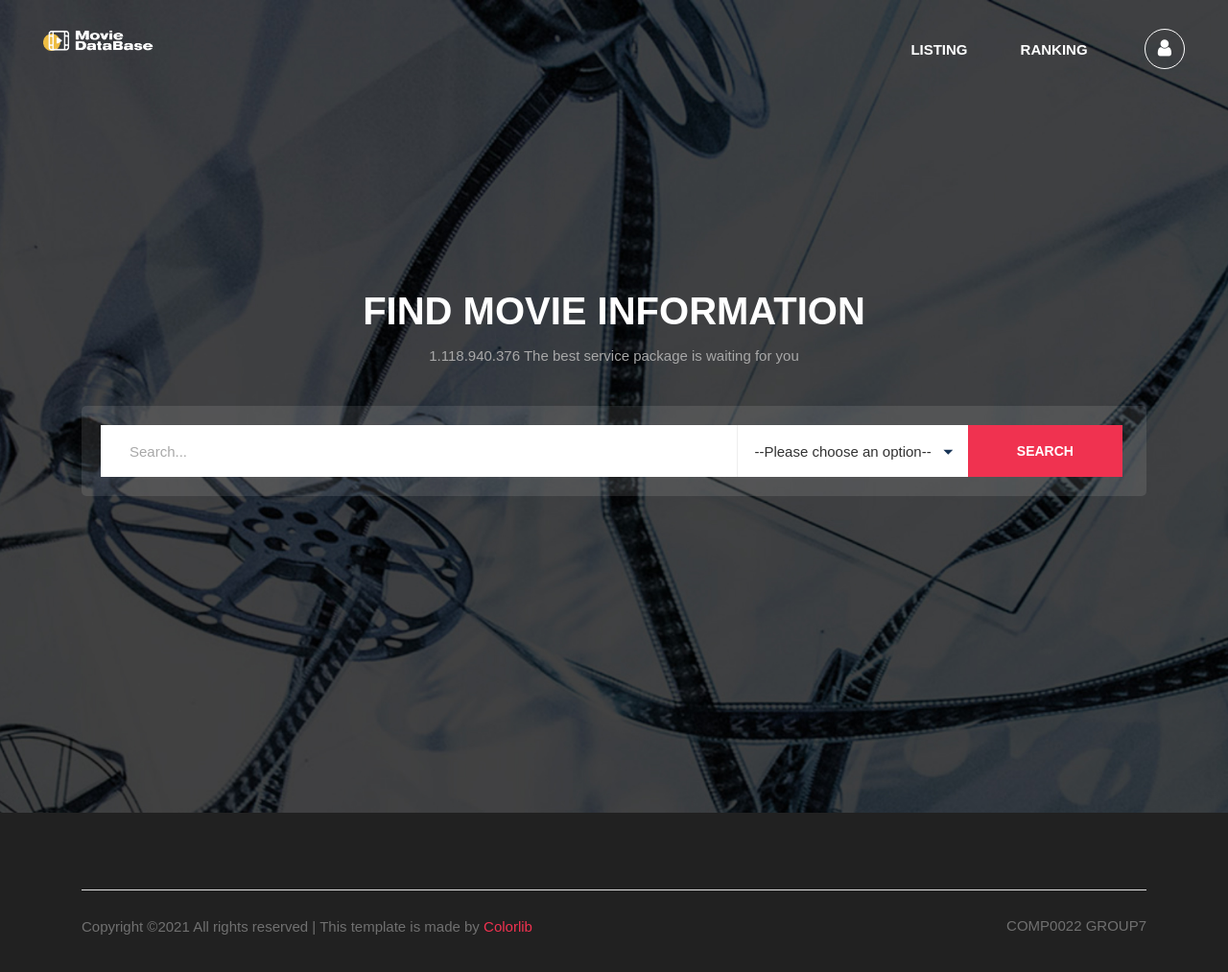
After one commit to jychen1002/COMP0022_GroupProject, a PHP site: page /index.php in a window 1280 px wide. The commit adds this page. Shown: the whole page at 96% size. Run offline with PHP 8.4, Linux system fonts and the light colour scheme.

Commit message:
index and search connection

```diff
--- a/Movie_Report.php
+++ b/Movie_Report.php
@@ -12,7 +12,7 @@
   </body>
 </html>
 <?php
-    $connection = mysqli_connect('127.0.0.1','root','','newDB');
+    $connection = mysqli_connect('127.0.0.1','root','Amy2000718!','Movie_Database');
     $keywords=$_POST['keywords'];
     $sql="SELECT*FROM movies_info WHERE title like '%".$keywords."%'";
     $result=mysqli_query($connection,$sql);
--- /dev/null
+++ b/index.php
@@ -0,0 +1,137 @@
+<!DOCTYPE html>
+<html lang="zxx">
+
+<head>
+    <meta charset="UTF-8">
+    <meta name="description" content="Directing Template">
+    <meta name="keywords" content="Directing, unica, creative, html">
+    <meta name="viewport" content="width=device-width, initial-scale=1.0">
+    <meta http-equiv="X-UA-Compatible" content="ie=edge">
+    <title>Directing | Template</title>
+
+    <!-- Google Font -->
+    <link href="https://fonts.googleapis.com/css2?family=Open+Sans:wght@400;600;700;800&display=swap" rel="stylesheet">
+
+    <!-- Css Styles -->
+    <link rel="stylesheet" href="css/bootstrap.min.css" type="text/css">
+    <link rel="stylesheet" href="css/font-awesome.min.css" type="text/css">
+    <link rel="stylesheet" href="css/elegant-icons.css" type="text/css">
+    <link rel="stylesheet" href="css/flaticon.css" type="text/css">
+    <link rel="stylesheet" href="css/nice-select.css" type="text/css">
+    <link rel="stylesheet" href="css/barfiller.css" type="text/css">
+    <link rel="stylesheet" href="css/magnific-popup.css" type="text/css">
+    <link rel="stylesheet" href="css/jquery-ui.min.css" type="text/css">
+    <link rel="stylesheet" href="css/owl.carousel.min.css" type="text/css">
+    <link rel="stylesheet" href="css/slicknav.min.css" type="text/css">
+    <link rel="stylesheet" href="css/style.css" type="text/css">
+</head>
+
+<body>
+    <!-- Page Preloder -->
+    <div id="preloder">
+        <div class="loader"></div>
+    </div>
+
+    <!-- Header Section Begin -->
+    <header class="header">
+        <div class="container-fluid">
+            <div class="row">
+                <div class="col-lg-3 col-md-3">
+                    <div class="header__logo">
+                        <a href="./index.html"><img src="img/logo.png" width="50%" height="50%" alt=""></a>
+                    </div>
+                </div>
+                <div class="col-lg-9 col-md-9">
+                    <div class="header__nav">
+                        <nav class="header__menu mobile-menu">
+                            <ul>
+                                <li><a href="./listing.html">LISTING</a>
+                                <li><a href=#>RANKING</a>
+                                    <ul class="dropdown">
+                                        <li><a href="./popular.html">THE MOST POPULAR FILMS</a></li>
+                                    </ul>
+                            </ul>
+                        </nav>
+                        <div class="header__menu__right">
+                            <a href="signin.html" class="login-btn"><i class="fa fa-user"></i></a>
+                        </div>
+                    </div>
+                </div>
+            </div>
+            <div id="mobile-menu-wrap"></div>
+        </div>
+    </header>
+    <!-- Header Section End -->
+
+    <!-- Hero Section Begin -->
+    <section class="hero set-bg" data-setbg="img/bg.jpg">
+        <div class="container">
+            <div class="row">
+                <div class="col-lg-12">
+                    <div class="hero__text">
+                        <div class="section-title">
+                            <h2>FIND MOVIE INFORMATION</h2>
+                            <p>1.118.940.376 The best service package is waiting for you</p>
+                        </div>
+                        <div class="hero__search__form">
+                            <form action="search.php" method="post">
+                                <input type="text" placeholder="Search..." name="keywords">
+                                <div class="select__option">
+                                    <select name="select_option">
+                                        <option value="">--Please choose an option--</option>
+                                        <option value="1">Movie name</option>
+                                        <option value="2">Genres</option>
+                                        <option value="3">Tags</option>
+                                    </select>
+                                </div>
+                                <button type="submit">Search</button>
+                            </form>
+                        </div>
+                    </div>
+                </div>
+            </div>
+        </div>
+    </section>
+    <!-- Hero Section End -->
+
+    <!-- Footer Section Begin -->
+    <footer class="footer">
+        <div class="container">
+            <div class="row">
+                <div class="col-lg-12">
+                    <div class="footer__copyright">
+                        <div class="footer__copyright__text"><p><!-- Link back to Colorlib can't be removed. Template is licensed under CC BY 3.0. -->
+  Copyright &copy;<script>document.write(new Date().getFullYear());</script> All rights reserved | This template is made by <a href="https://colorlib.com" target="_blank">Colorlib</a>
+  <!-- Link back to Colorlib can't be removed. Template is licensed under CC BY 3.0. --></p>
+                        </div>
+                        <div class="footer__copyright__links">
+                            <a href="#">COMP0022 GROUP7</a>
+                        </div>
+                    </div>
+                </div>
+            </div>
+        </div>
+    </footer>
+    <!-- Footer Section End -->
+
+
+    <script src="js/jquery-3.3.1.min.js"></script>
+    <!-- Js Plugins
+    <script>
+        $(document).ready(function(){
+          $("button").click(function(){
+          });
+        });
+        </script>
+    -->
+    <script src="js/jquery.nice-select.min.js"></script>
+    <script src="js/jquery-ui.min.js"></script>
+    <script src="js/jquery.nicescroll.min.js"></script>
+    <script src="js/jquery.barfiller.js"></script>
+    <script src="js/jquery.magnific-popup.min.js"></script>
+    <script src="js/jquery.slicknav.js"></script>
+    <script src="js/owl.carousel.min.js"></script>
+    <script src="js/main.js"></script>
+</body>
+
+</html>
```
Also changed, not shown: search.php (+20 -27 lines).
